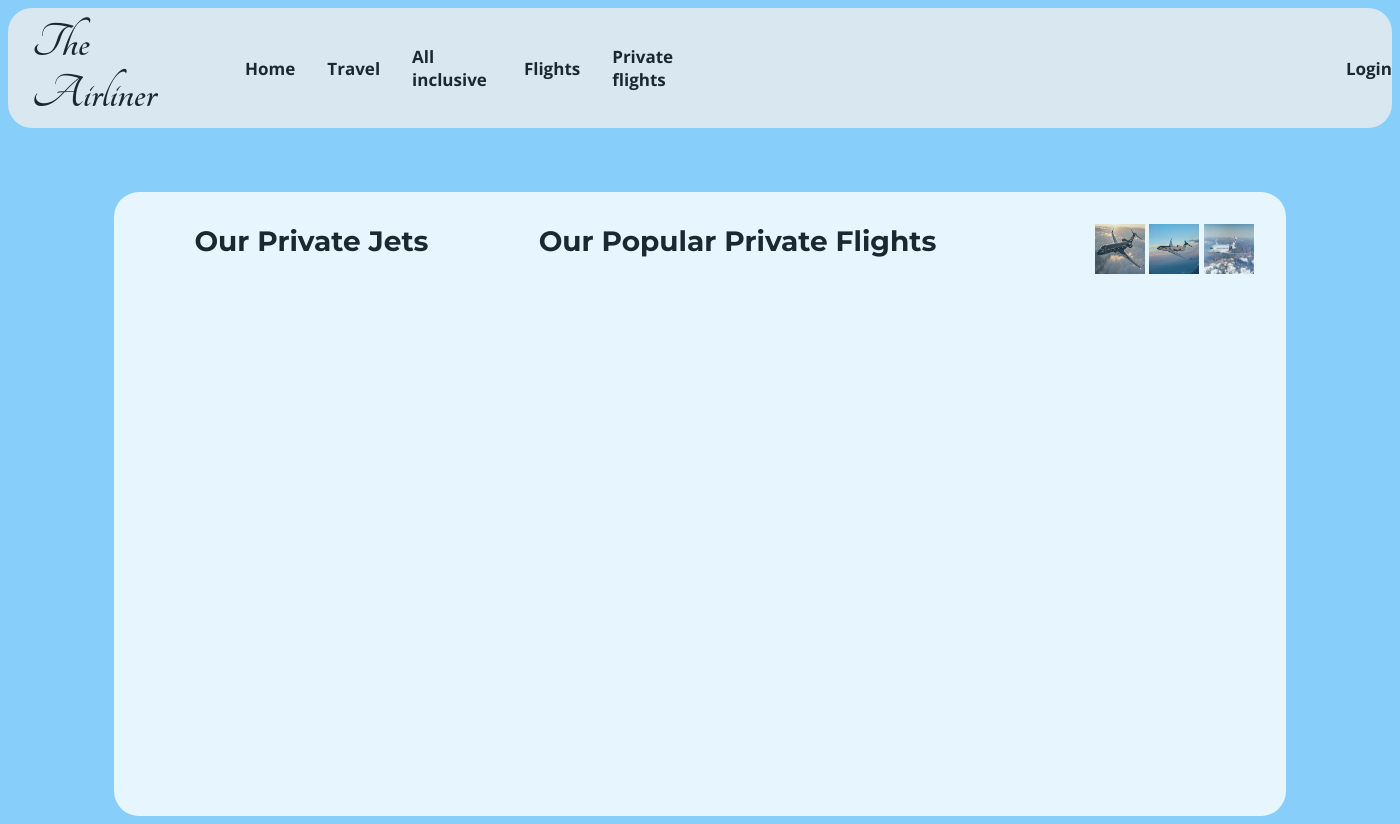
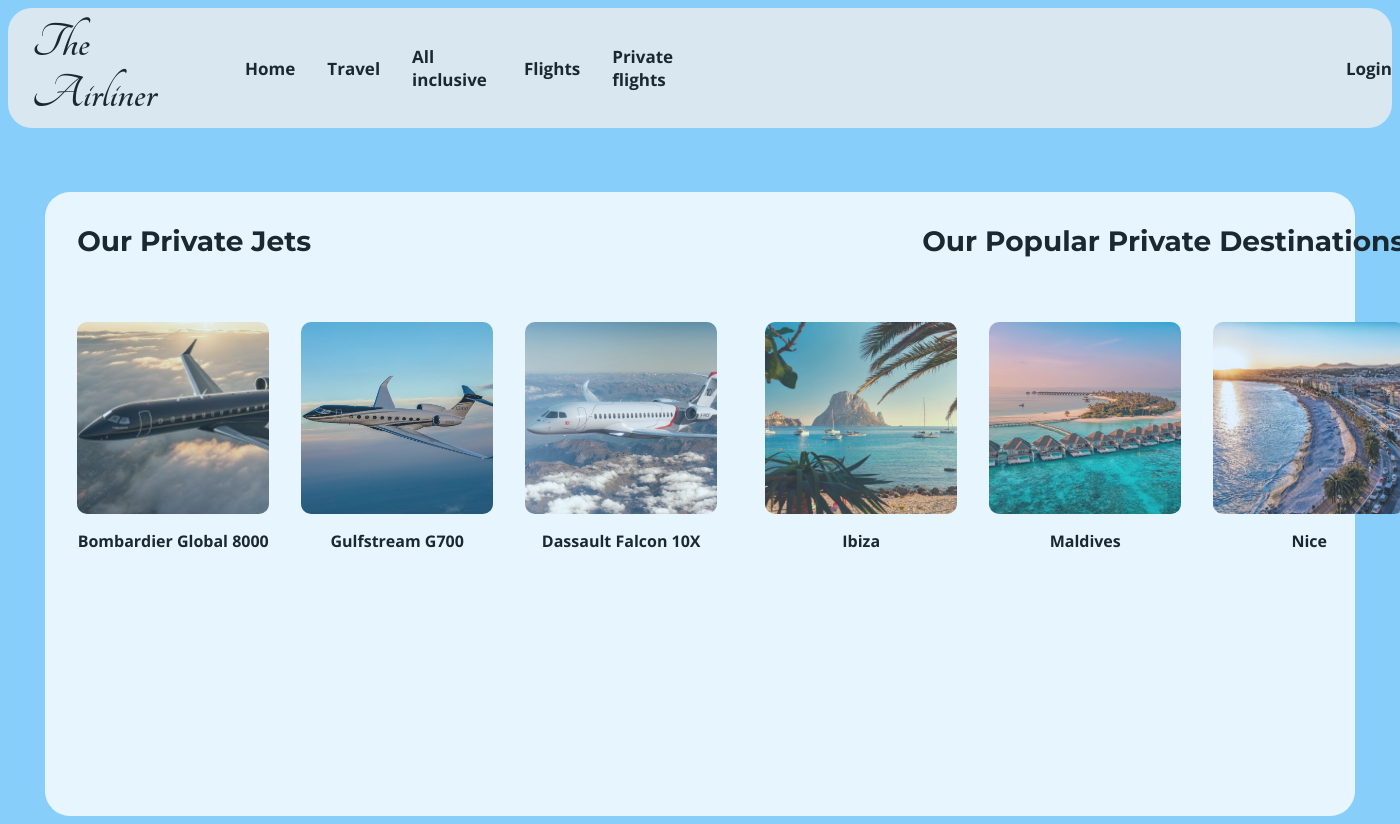
Before and after one commit to userlvv/The-Airliner, a PHP site: page /private-flights.html in a window 1400 px wide. Run offline with PHP 8.4, Linux system fonts and the light colour scheme.

Commit message:
private flightspage afgemaakt
"Kan kleine aanpassingen nodig hebben"

```diff
--- a/private-flights.html
+++ b/private-flights.html
@@ -31,14 +31,38 @@
     </div>
 
     <div class="Ourjet-content">
-        <span class="Ourjet-title">Our Private Jets</span>
-        <span class="Privateflight-title">Our Popular Private Flights</span>
-
-        <div class="Secondarycontent-boxes">
+        <div class="jets-section">
+            <span class="Ourjet-title">Our Private Jets</span>
             <div class="Ourjet-images">
-                <img src="Images/Global8000.jpg" alt="G8000">
-                <img src="Images/G700.jpg" alt="G700">
-                <img src="Images/Falcon10X.jpg" alt="F10X">
+                <div class="jet-item">
+                    <img src="Images/Global8000.jpg" alt="G8000">
+                    <p class="jet-name">Bombardier Global 8000</p>
+                </div>
+                <div class="jet-item">
+                    <img src="Images/G700.jpg" alt="G700">
+                    <p class="jet-name">Gulfstream G700</p>
+                </div>
+                <div class="jet-item">
+                    <img src="Images/Falcon10X.jpg" alt="F10X">
+                    <p class="jet-name">Dassault Falcon 10X</p>
+                </div>
+            </div>
+        </div>
+        <div class="flights-section">
+            <span class="Privateflight-title">Our Popular Private Destinations</span>
+            <div class="Privateflight-images">
+                <div class="flight-item">
+                    <img src="Images/ibiza.jpg" alt="Ibiza">
+                    <p class="flight-name">Ibiza</p>
+                </div>
+                <div class="flight-item">
+                    <img src="Images/Maldives.jpg" alt="Maldives">
+                    <p class="flight-name">Maldives</p>
+                </div>
+                <div class="flight-item">
+                    <img src="Images/Nice.png" alt="Nice">
+                    <p class="flight-name">Nice</p>
+                </div>
             </div>
         </div>
     </div>
--- a/style.css
+++ b/style.css
@@ -106,40 +106,92 @@ h1 {
 
 .Ourjet-content {
     display: flex;
+    flex-direction: row;
+
     justify-content: space-between;
-   justify-self: center;
+    gap: 3rem;
     font-family: "Montserrat", sans-serif;
     font-weight: bold;
+    width: 90%;
     height: 35rem;
-    width: 80%;
     margin-top: 4rem;
+    margin-left: auto;
+    margin-right: auto;
     padding: 2rem;
     background-color: white;
     border-radius: 25px;
     opacity: 80%;
 }
 
+.flights-section {
+    display: flex;
+    flex-direction: column;
+}
+
 .Ourjet-title {
-    margin: 0;
-    padding: 0;
+    display: flex;
+    align-self: flex-start;
     color: black;
     font-size: 1.75rem;
-    margin-left: 3rem;
 }
 
 .Privateflight-title {
-    margin: 0;
-    padding: 0;
+    display: flex;
+    align-self: flex-end;
     color: black;
     font-size: 1.75rem;
-    margin-right: 3rem;
+}
+
+.Ourjet-images {
+    display: flex;
+    gap: 2rem;
+    margin-top: 2rem;
+    justify-content: center;
 }
 
 .Ourjet-images img {
-    height: 3.125rem;
-    width: 3.125rem;
+    height: 12rem;
+    width: 12rem;
+    border-radius: 10px;
+    margin-top: 2rem;
 }
 
-.Secondarycontent-boxes {
+.Privateflight-images {
     display: flex;
+    gap: 2rem;
+    margin-top: 2rem;
+    justify-content: center;
 }
+
+.Privateflight-images img {
+    height: 12rem;
+    width: 12rem;
+    border-radius: 10px;
+     margin-top: 2rem;
+}
+
+.jet-item {
+    display: flex;
+    flex-direction: column;
+    align-items: center;
+}
+
+.jet-name {
+    color: black;
+    font-size: 1rem;
+    text-align: center;
+    font-family: "open sans", sans-serif;
+}
+
+.flight-item {
+    display: flex;
+    flex-direction: column;
+    align-items: center;
+}
+
+.flight-name {
+    color: black;
+    font-size: 1rem;
+    text-align: center;
+    font-family: "open sans", sans-serif;
+}
```
Also changed, not shown: Images/Falcon10X.jpg, Images/G700.jpg, Images/Global8000.jpg, Images/Maldives.jpg, Images/Nice.png, Images/ibiza.jpg (added), Images/ibiza.webp (deleted).
